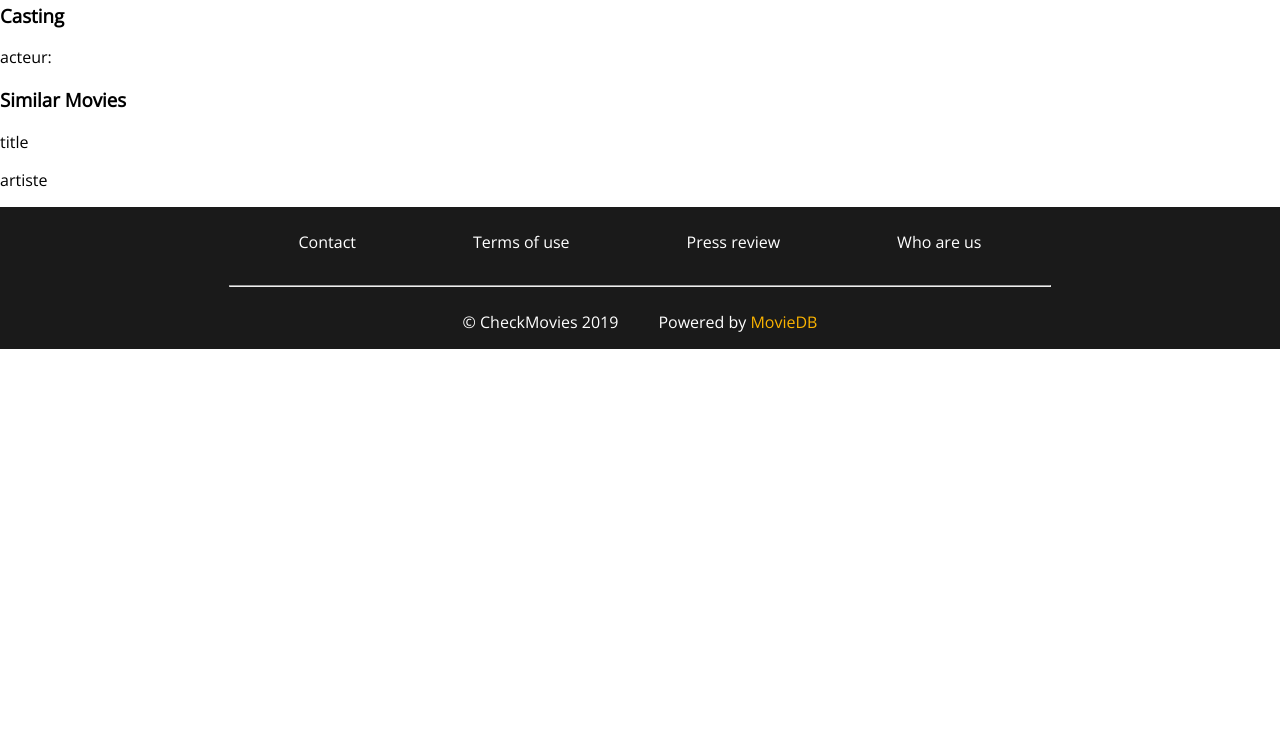
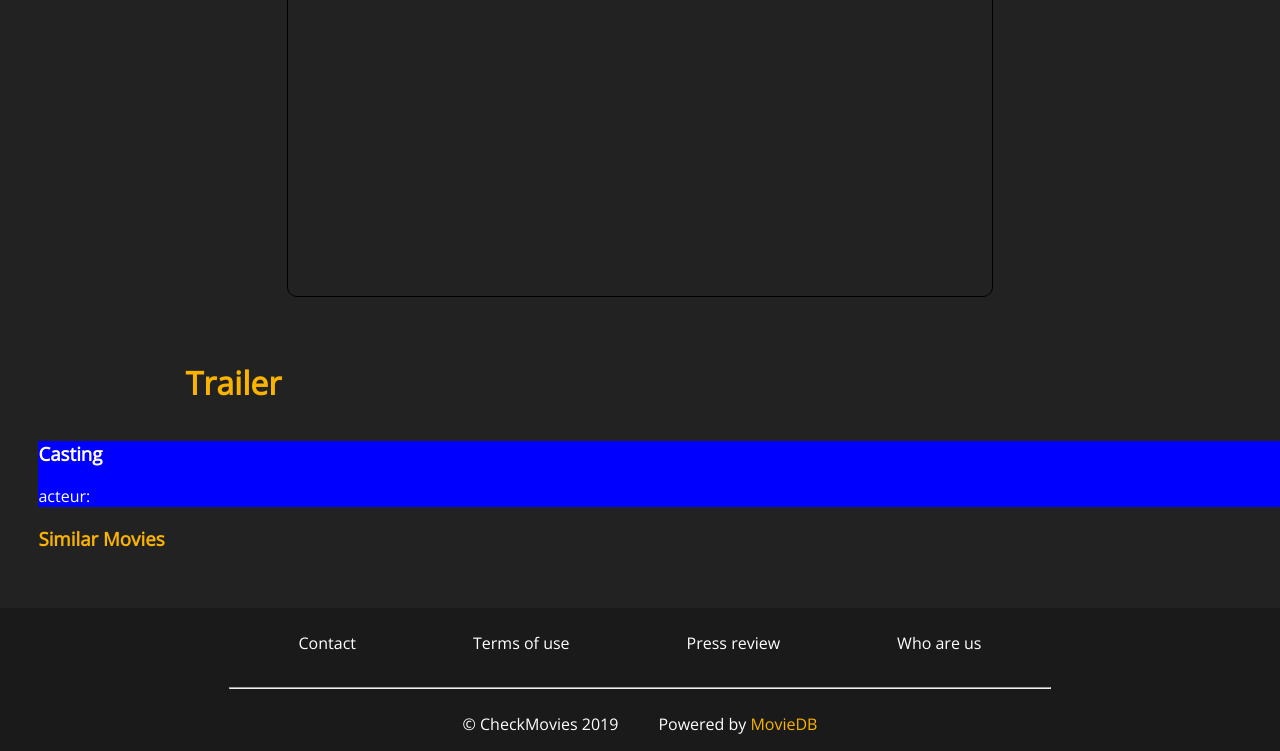
Before and after one commit to gaetanavez19/Semaine_Back, a PHP site: page /movie.php?id=1 in a window 1280 px wide; the page is wider, and only the part inside the window is pictured. Shown: the part 643-1394 px from the top of that part. Before the commit the page ends 992 px from the top of that part, so only its background shows below. Run offline with PHP 8.4, Linux system fonts and the light colour scheme; data that the repository does not hold is empty; some web fonts are replaced.

Commit message:
article front

```diff
--- a/header.php
+++ b/header.php
@@ -8,6 +8,7 @@
     <link href="style/style.css" rel="stylesheet">
     <link href="style/header.css" rel="stylesheet">
     <link href="./style/footer.css" rel="stylesheet">
+    <link href="./style/movie.css" rel="stylesheet">
 
     <title>
       <?php echo $title ?> -
--- a/movie.php
+++ b/movie.php
@@ -15,25 +15,28 @@
     $id_movie = $_GET['id'];
     ?>
     <div class="movie_container">
+    <img src="<?php echo $imgurl_2 ?><?php echo $movie_id->poster_path ?>">
       <div class="movie_top_description">
+        <div class="description">
+          <a class="movie_addtowishlist" href="#">Add to Watchlist</a>
           <h1 class="movie_title"><?php echo $movie_id->original_title ?></h1>
           <p class="movie_tagline"> "<?php echo $movie_id->tagline ?> "</p>
-      </div>
-        <p class="movie_overview"><?php echo $movie_id->overview ?>..</p>
-      <div class="buttons">
+          <?php $rel = date('d F Y', strtotime($movie_id->release_date)); echo $rel ?>
 
-      </div>
-      <div class="movie_down_description">
-        <p class="movie_vote">Vote Average : <span class="vote_green"><?php echo $movie_id->vote_average ?></span></p>
-        <p>Genres :
+          <p><span class="yellow_title">Genre : </span>
               <?php
                 foreach($movie_id->genres as $g){
                   echo '<span>' . $g->name . '</span> ';
                 }
               ?>
           </p>
-        <p>Release Date : <?php $rel = date('d F Y', strtotime($movie_id->release_date)); echo $rel ?>
-        <p>Production Companies :
+      </div>
+
+          <p class="movie_vote"><span class="vote_green"><?php echo $movie_id->vote_average ?></span>/10</p>
+          <p class="movie_overview"><?php echo $movie_id->overview ?>..</p>
+
+
+            <p><span class="yellow_title"> Production Companies :</span>
                 <?php
                   foreach($movie_id->production_companies as $key1 => $pc){
                     if($key1 === 0)
@@ -44,17 +47,39 @@
                 ?>
             </p>
         </div>
+
+      </div>
+    </div>
+    <div class="container_soundtrack">
+      <div>
+            <h1 class="soundtrack_title" >Soundtrack</h1>
+            <?php foreach ($result->songs as $_song): ?>
+                <h1> <?= $_song->name ?> </h1>
+                <h2> <?= $_song->artist->name?></h2>
+                <?php echo '<a href="'.$_song->stores[1]->url.'">Listen on your platform</a>'?>
+            <?php endforeach; ?>
+      </div>
+    </div>
+
+    <div class="video">
+        <h1 class="trailer_title">Trailer</h1>
+        <div class="container_video">
           <?php
             foreach($movie_video_id->results as $key => $video){
                 if($key === 0)
                 {
-              echo '<iframe width="560" height="315" src="'."https://www.youtube.com/embed/".$video->key.'" frameborder="0" allowfullscreen></iframe>';
+                  echo '<iframe width="750" height="400" src="'."https://www.youtube.com/embed/".$video->key.'" frameborder="0" allowfullscreen></iframe>';
                 }
             }
           ?>
         </div>
+    </div>
+    <div class="buttons">
 
-    <img src="<?php echo $imgurl_2 ?><?php echo $movie_id->poster_path ?>">
+    </div>
+
+
+    <div class="container_casting">
       <h3>Casting</h3>
 
       <p>acteur: <span>
@@ -67,14 +92,20 @@
           }
         ?>
       </span></p>
-    <h3>Similar Movies</h3>
-      <ul>
+    </div>
+    <div class="container_similarmovie">
+      <h3 class ="similarmovie_title" >Similar Movies</h3>
+        <div class="similarmovie">
         <?php
           $count = 4;
           $output="";
           foreach($movie_similar_id->results as $sim){
             $count--;
-          $output.='<li><a href="movie.php?id='.$sim->id.'"><img src="http://image.tmdb.org/t/p/w300'.$sim->backdrop_path.'"><p>'.$sim->title.'</p></a></li>';
+            $output.='
+                        <a href="movie.php?id='.$sim->id.'">
+                          <img src="http://image.tmdb.org/t/p/w300'.$sim->poster_path.'">
+                          <p>'.$sim->title.'</p>
+                        </a>';
             if($count <=0){
               break;
 
@@ -82,17 +113,8 @@
           }
           echo $output;
         ?>
-      </ul>
+      </div>
 
-      <div>
-          <p>title
-          <?php foreach ($result->songs as $_song): ?>
-              <h1> <?= $_song->name ?> </h1>
-              <h2> <?= $_song->artist->name?></h2>
-              <?php echo '<a href="'.$_song->stores[1]->url.'">Listen on your platform</a>'?>
-          <?php endforeach; ?>
-          </p>
-          <p>artiste</p>
     </div>
 
     <?php
--- a/style/header.css
+++ b/style/header.css
@@ -5,7 +5,7 @@
     justify-content: flex-start;
     height: 80px;
     align-items: center;
-    /* font-family: 'Open Sans', sans-serif; */
+    font-family: 'Open Sans', sans-serif;
 }
 
 @font-face
@@ -30,12 +30,13 @@
 
 h1 .sitename
 {
-    color:#FAB301;
+    color:#F8CA00;
 }
 
 .header_links
 {
     width: 100vw;
+    margin-top:0.5vw;
     display: flex;
     justify-content: space-between;
 }
--- /dev/null
+++ b/style/movie.css
@@ -0,0 +1,162 @@
+body
+{
+    background-color:#222222;
+    color:white;
+}
+
+h2 a
+{
+    color:#FAB301;
+}
+
+
+
+
+
+
+.container_soundtrack
+{
+    margin: 15vh auto;
+    overflow:scroll;
+    width: 55vw;
+    height: 50vh;
+    border:1px solid black;
+    border-radius: 10px;
+}
+
+
+.container_casting
+{
+    background:blue;
+    margin-left: 3vw;
+
+}
+
+.container_similarmovie
+{
+    margin-left: 3vw;
+
+}
+
+.container_video
+{
+    width:100%;
+}
+
+.video
+{
+    width:45vw;
+    margin:18vh auto;
+    margin-bottom:10vh;
+}
+
+/************************************************************************/
+
+
+
+.movie_container
+{
+    margin-left: 10vw;
+    margin-top: 3vw;
+    display:flex;
+}
+
+.movie_title
+{
+    color: #FAB301;
+    font-size: 46px;
+}
+
+.movie_tagline
+{
+    font-style: italic;
+    font-size: 20px;
+
+}
+
+.movie_overview
+{
+    font-size: 18px;
+    width:90%;
+}
+
+.movie_description
+{
+    color: gray;
+}
+
+.movie_top_description
+{
+    width: 100%;
+    margin-left:3vw;
+}
+
+.movie_addtowishlist
+{
+    color: #FAB301;
+    position:absolute;
+    margin-left:54vw;
+    margin-top:1vw;
+}
+
+
+
+
+
+.vote_green
+{
+    color: #FAB301;
+}
+
+
+h2
+{
+    font-family: 'BebasNeueRegular';
+    font-weight: normal;
+    font-style: normal;
+}
+
+a
+{
+    color:#FAB301;
+}
+
+
+span
+{
+    font-family: 'Open Sans', sans-serif;
+}
+
+.yellow_title
+{
+    color: #FAB301;
+}
+
+.soundtrack_title
+{
+    position:absolute;
+    margin-top:-10vh;
+    margin-left:-8vw;
+    color:#FAB301;
+}
+
+.trailer_title
+{
+    position:absolute;
+    color:#FAB301;
+    margin-top:-10vh;
+    margin-left:-13vw;
+}
+
+.similarmovie
+{
+    display:flex;
+    margin:0 auto;
+    margin-bottom:3vw;
+    justify-content: space-around;
+}
+
+.similarmovie_title
+{
+    color:#FAB301;
+}
--- a/style/style.css
+++ b/style/style.css
@@ -83,53 +83,3 @@
 {
     width: 30px;
 }
-
-
-
-/* ------------------------------- */
-
-.movie_container
-{
-    margin-left: 40px;
-}
-
-.movie_title
-{
-    color: #F8CA00;
-    font-size: 46px;
-}
-
-.movie_tagline
-{
-    font-style: italic;
-    font-size: 20px;
-    margin-top: -30px;
-}
-
-.movie_overview
-{
-    width: 500px;
-    font-size: 18px;
-}
-
-.movie_down_description
-{
-    color: gray;
-}
-
-.vote_green
-{
-    color: green;
-}
-
-h2
-{
-    font-family: 'BebasNeueRegular';
-    font-weight: normal;
-    font-style: normal;
-}
-
-span
-{
-    font-family: 'Open Sans', sans-serif;
-}
```
Also changed, not shown: images/play.svg (added). Lines whose indentation alone changed are shown as unchanged.
